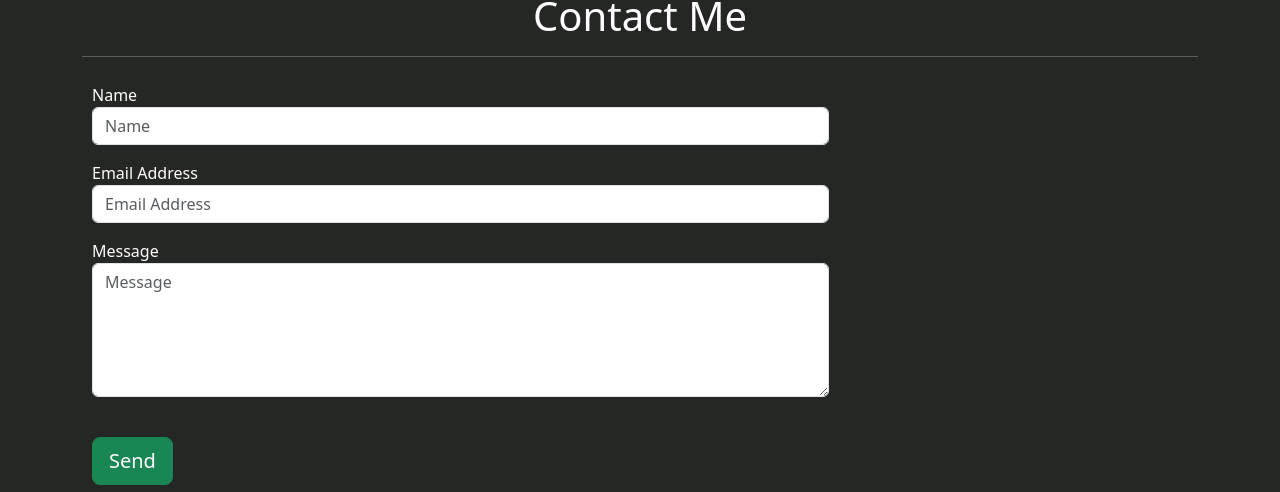
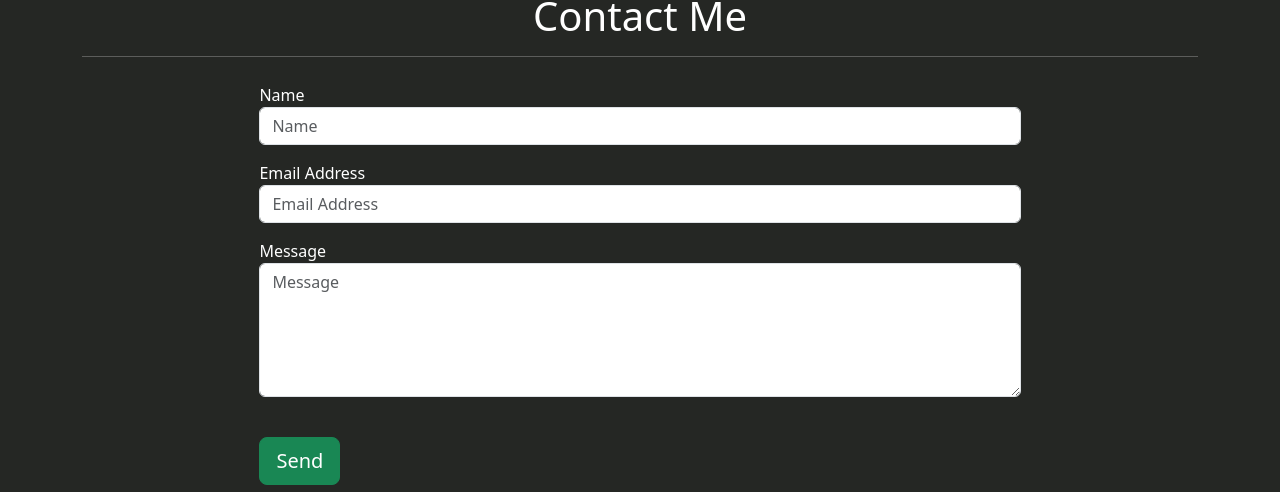
Before and after one commit to dvdzmr/portfolio, a React (Create React App) app in the folder portfolio/: page / in a window 1280 px wide. Shown: the part 1189-1681 px from the top of the page. Built offline with nearby package versions, Linux system fonts and the light colour scheme.

Commit message:
Centered contactform

```diff
--- a/portfolio/public/index.html
+++ b/portfolio/public/index.html
@@ -7,7 +7,7 @@
     <meta name="theme-color" content="#000000" />
     <meta
       name="description"
-      content="Web site created using create-react-app"
+      content="Portfolio website of David Zamir, Fullstack & Embedded developer"
     />
     <link rel="apple-touch-icon" href="%PUBLIC_URL%/logo192.png" />
     <!--
@@ -24,7 +24,7 @@
       work correctly both with client-side routing and a non-root public URL.
       Learn how to configure a non-root public URL by running `npm run build`.
     -->
-    <title>React App</title>
+    <title>David Zamir's Portfolio</title>
   </head>
   <body>
     <noscript>You need to enable JavaScript to run this app.</noscript>
--- a/portfolio/src/sections/Contact.tsx
+++ b/portfolio/src/sections/Contact.tsx
@@ -9,12 +9,12 @@ function Contact() {
   return (
     <Container id="contact" className='contactme'>
             <div className="row">
-            <div className="col-lg-12 text-center">
-                <h1>Contact Me</h1>
-                <hr/>
+                <div className="col-lg-12 text-center">
+                    <h1>Contact Me</h1>
+                    <hr/>
+                </div>
             </div>
-            </div>
-            <div className="row contactform">
+            <div className="contactform">
                 <form action="https://formspree.io/f/mknllkkw" method="POST" name="sentMessage" id="contactForm">
                 <div className="row control-group">
                     <div className="form-group floating-label-form-group controls">
```
